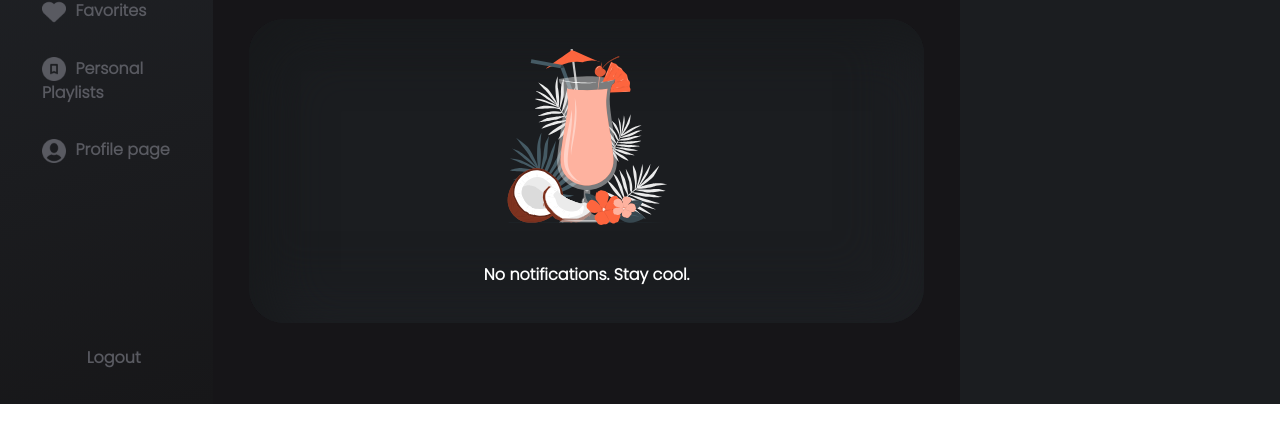
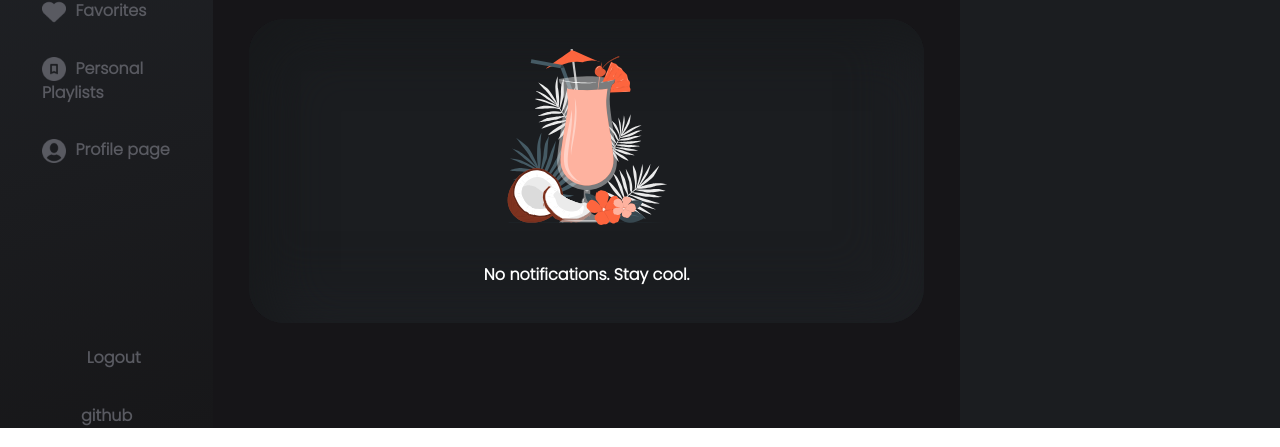
Before and after one commit to ahmadrezatmb/songus, a Django app: template web/templates/web/Dashboard.html in a window 1280 px wide. Shown: the part 353-800 px from the top of the page. Run offline with Django 3.2, Linux system fonts and the light colour scheme; the template is opened without the code that fills it, so the values that code supplies are empty.

Commit message:
adding github btn in left menu

```diff
--- a/web/static/web/style/base.css
+++ b/web/static/web/style/base.css
@@ -158,3 +158,15 @@
     color: white;
     text-align: center;
 }
+
+.githubpage a{
+    text-align: center;
+    font-size: 16px;
+    color: #595A61 !important;
+    text-decoration: none;
+}
+
+.githubpage a:hover {
+    color: #292a2b !important;
+    text-decoration: none;
+}
--- a/web/templates/base.html
+++ b/web/templates/base.html
@@ -124,6 +124,7 @@
                     <a href="{% url 'logout' %}" class="list-group-item list-group-item-action menuitems text-center mb-3">
                         <span class="listitemtext mx-auto">Logout</span>
                     </a>
+                    <span class="githubpage d-table mx-auto"><a href="https://github.com/ahmadrezatmb/songus" class="d-table mx-auto" target="_blank">github</a></span>
                 </div>
 
             </div>
```
